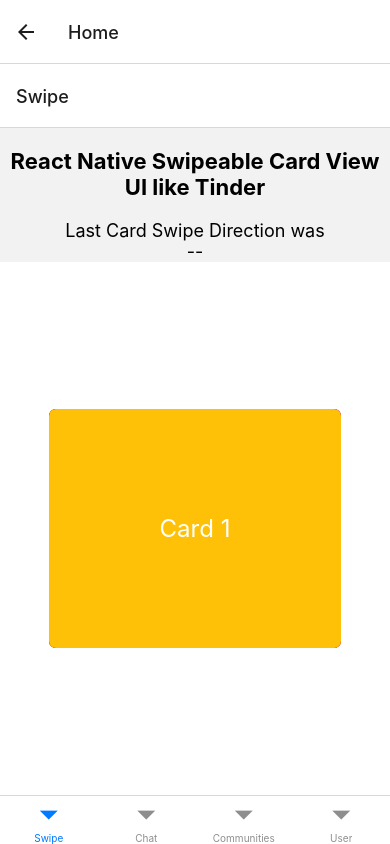
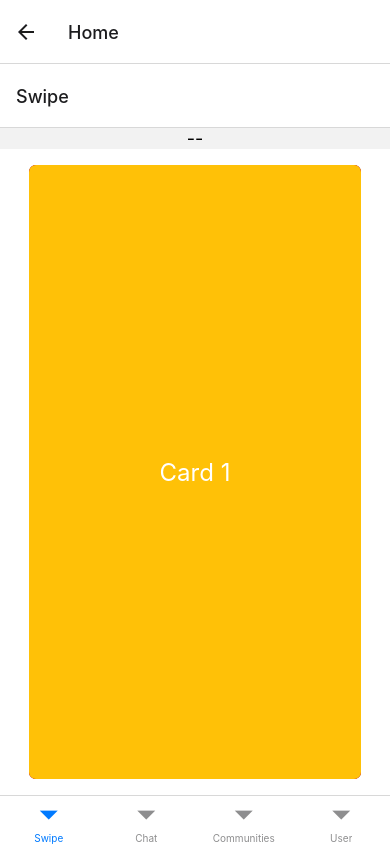
Before and after one commit to SathwikChiluveru/savvysproutapp, a React Native app in the folder savvysprout/: screen /Home in a window 390 px wide. Built offline with nearby package versions, Linux system fonts and the light colour scheme.

Commit message:
like and dislike done

```diff
--- a/savvysprout/screens/HomeScreen.js
+++ b/savvysprout/screens/HomeScreen.js
@@ -38,9 +38,9 @@
     onPanResponderMove: (evt, gestureState) => {
       xPosition.setValue(gestureState.dx);
       if (gestureState.dx > SCREEN_WIDTH - 150) {
-        swipeDirection = 'Right';
+        swipeDirection = 'Like';
       } else if (gestureState.dx < -SCREEN_WIDTH + 150) {
-        swipeDirection = 'Left';
+        swipeDirection = 'Dislike';
       }
     },
     onPanResponderRelease: (evt, gestureState) => {
@@ -132,11 +132,7 @@
 
   return (
     <SafeAreaView style={{ flex: 1 }}>
-      <Text style={styles.titleText}>
-        React Native Swipeable Card View UI like Tinder
-      </Text>
       <Text style={styles.swipeText}>
-        Last Card Swipe Direction was{'\n'}
         {swipeDirection}
       </Text>
       <View style={styles.container}>
--- a/savvysprout/styles/components/HomeStyle.js
+++ b/savvysprout/styles/components/HomeStyle.js
@@ -15,8 +15,8 @@
       paddingVertical: 20,
     },
     cardStyle: {
-      width: '75%',
-      height: '45%',
+      width: '85%',
+      height: '95%',
       justifyContent: 'center',
       alignItems: 'center',
       position: 'absolute',
```
